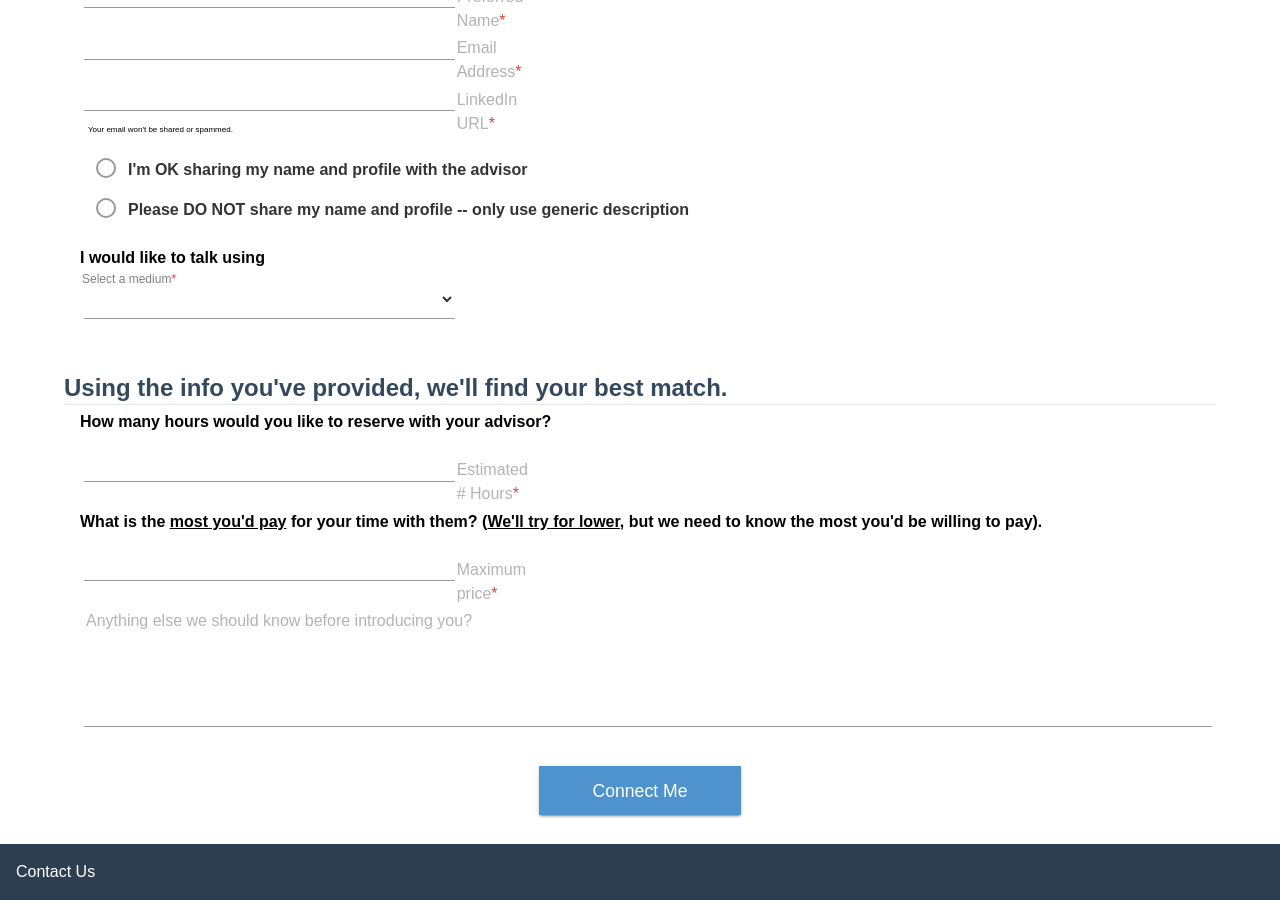
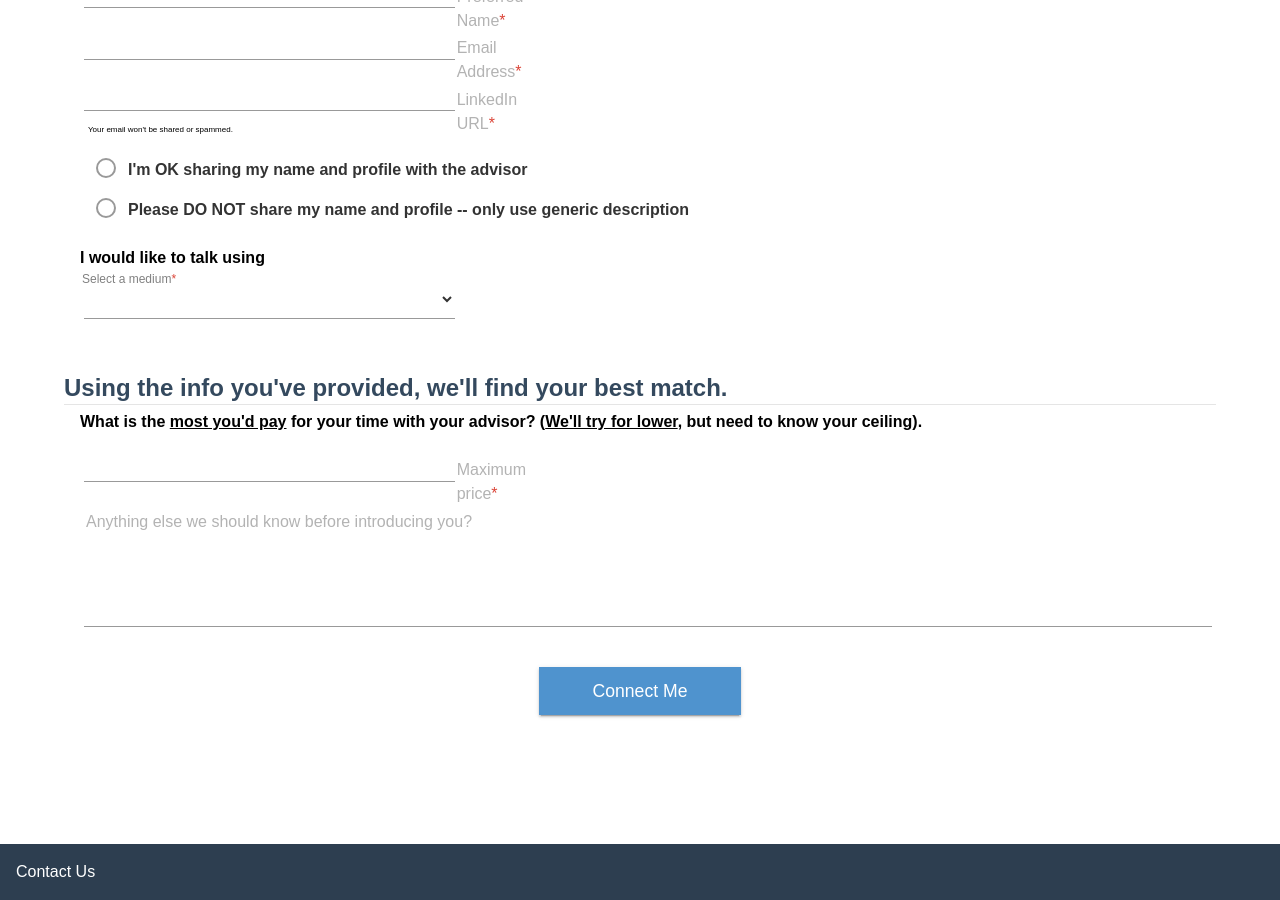
Before and after one commit to monaqvi/monaqvi.github.io, a Jekyll site: the page projects/ten-consumer-price-check/request/index.html, which Jekyll copies as it is, in a window 1280 px wide and 900 px high, scrolled down 1793 px. Built offline with Jekyll 4.4.1, drawn with Linux system fonts in a browser that asks for light colours; nearby versions of some CDN libraries.

Commit message:
Remove hours estimate input

```diff
--- a/projects/ten-consumer-price-check/request/index.html
+++ b/projects/ten-consumer-price-check/request/index.html
@@ -503,20 +503,20 @@
             <h2 class="no-margin">Using the info you've provided, we'll find your best match.</h2>
           </legend>
 
-          <h4 class="no-margin indented">How many hours would you like to reserve with your advisor?</h4>
+          <!-- <h4 class="no-margin indented">How many hours would you like to reserve with your advisor?</h4> -->
 
-          <div class="indented">
+          <!-- <div class="indented">
             <div class="pure-u-1">
               <fieldset class="pure-u-1 pure-u-md-1-3 form-group" required>
                 <input type="number" min="0" required/>
                 <label class="control-label" for="input">Estimated # Hours</label><i class="bar"></i>
               </fieldset>
             </div>
-          </div>
+          </div> -->
 
-          <br>
+          <!-- <br> -->
 
-          <h4 class="no-margin indented">What is the <span class="underline">most you'd pay</span> for your time with them? (<span class="underline">We'll try for lower</span>, but we need to know the most you'd be willing to pay).</h4>
+          <h4 class="no-margin indented">What is the <span class="underline">most you'd pay</span> for your time with your advisor? (<span class="underline">We'll try for lower</span>, but need to know your ceiling).</h4>
 
           <div class="indented">
             <div class="pure-u-1">
```
